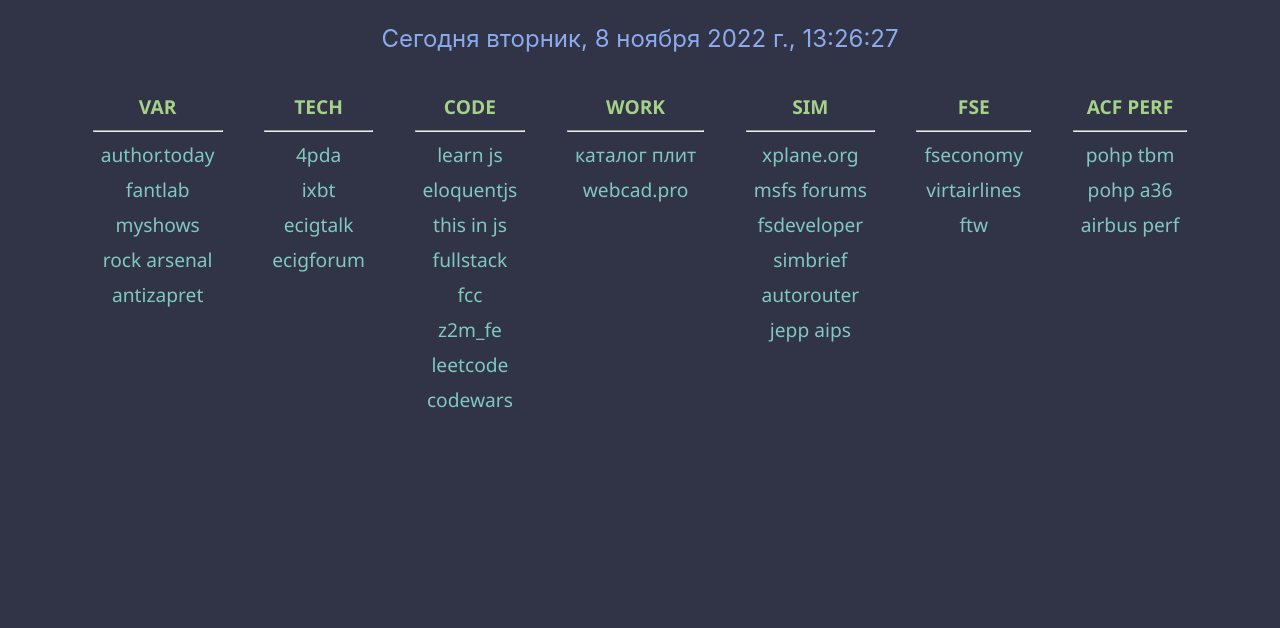
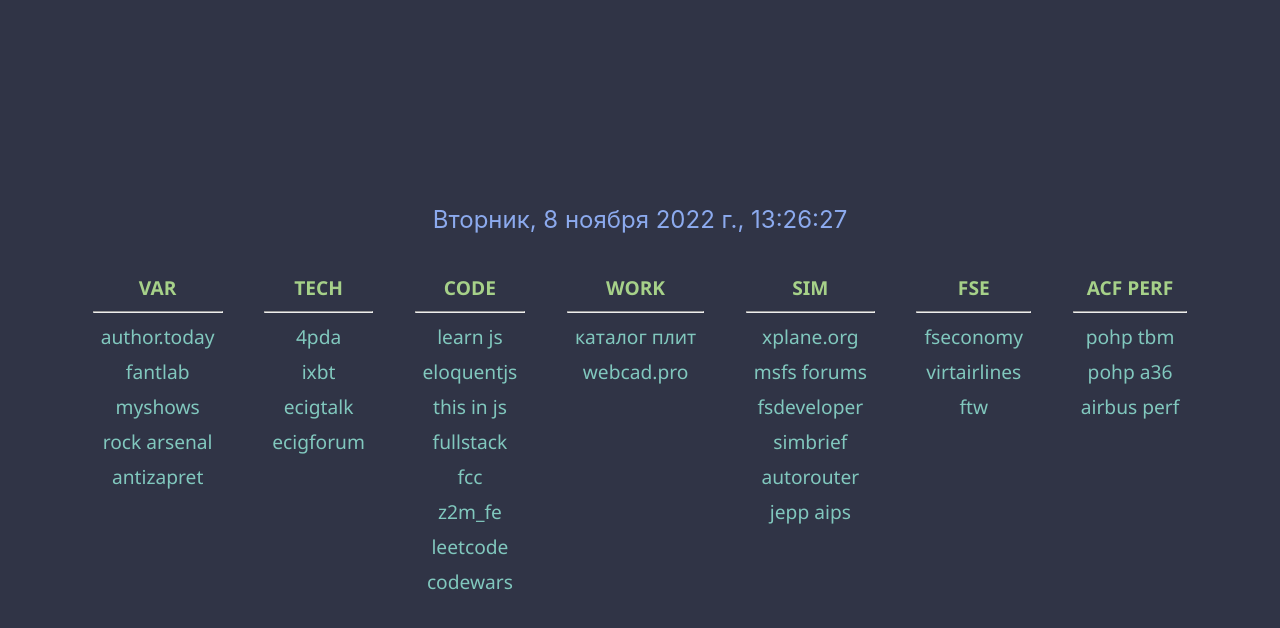
Before and after one commit to fynik/startpage, a React (Create React App) app: page / in a window 1280 px wide. Shown: the top 628 px of the page. Built offline with nearby package versions, Linux system fonts and the light colour scheme.

Commit message:
clock refining

```diff
--- a/src/App.css
+++ b/src/App.css
@@ -1,6 +1,9 @@
 @import url('https://fonts.googleapis.com/css2?family=Ubuntu:wght@400;500;700&display=swap');
 
 .page {
+  position: absolute;
+  width: 100%;
+  height: 100%;
   display: flex;
   flex-direction: column;
   justify-content: center;
--- a/src/components/Clock.jsx
+++ b/src/components/Clock.jsx
@@ -2,7 +2,6 @@ import { useState, useEffect } from "react";
 
 const Clock = () => {
   const [date, setDate] = useState(new Date());
-  const options = { weekday: 'long', year: 'numeric', month: 'long', day: 'numeric' };
 
   const refreshClock = () => setDate(new Date());
 
@@ -11,7 +10,12 @@ const Clock = () => {
     return () => clearInterval(timer);
   }, []);
 
-  return <p className="clock">Сегодня {date.toLocaleDateString("ru-RU", options)}, {date.toLocaleTimeString("ru-RU")}</p>
+  const options = { weekday: 'long', year: 'numeric', month: 'long', day: 'numeric' };
+
+  const dateString = date.toLocaleDateString("ru-RU", options);
+  const capitalizedDateString = dateString.charAt(0).toUpperCase() + dateString.slice(1);
+
+  return <p className="clock">{capitalizedDateString}, {date.toLocaleTimeString("ru-RU")}</p>
 }
 
 export default Clock;
```
